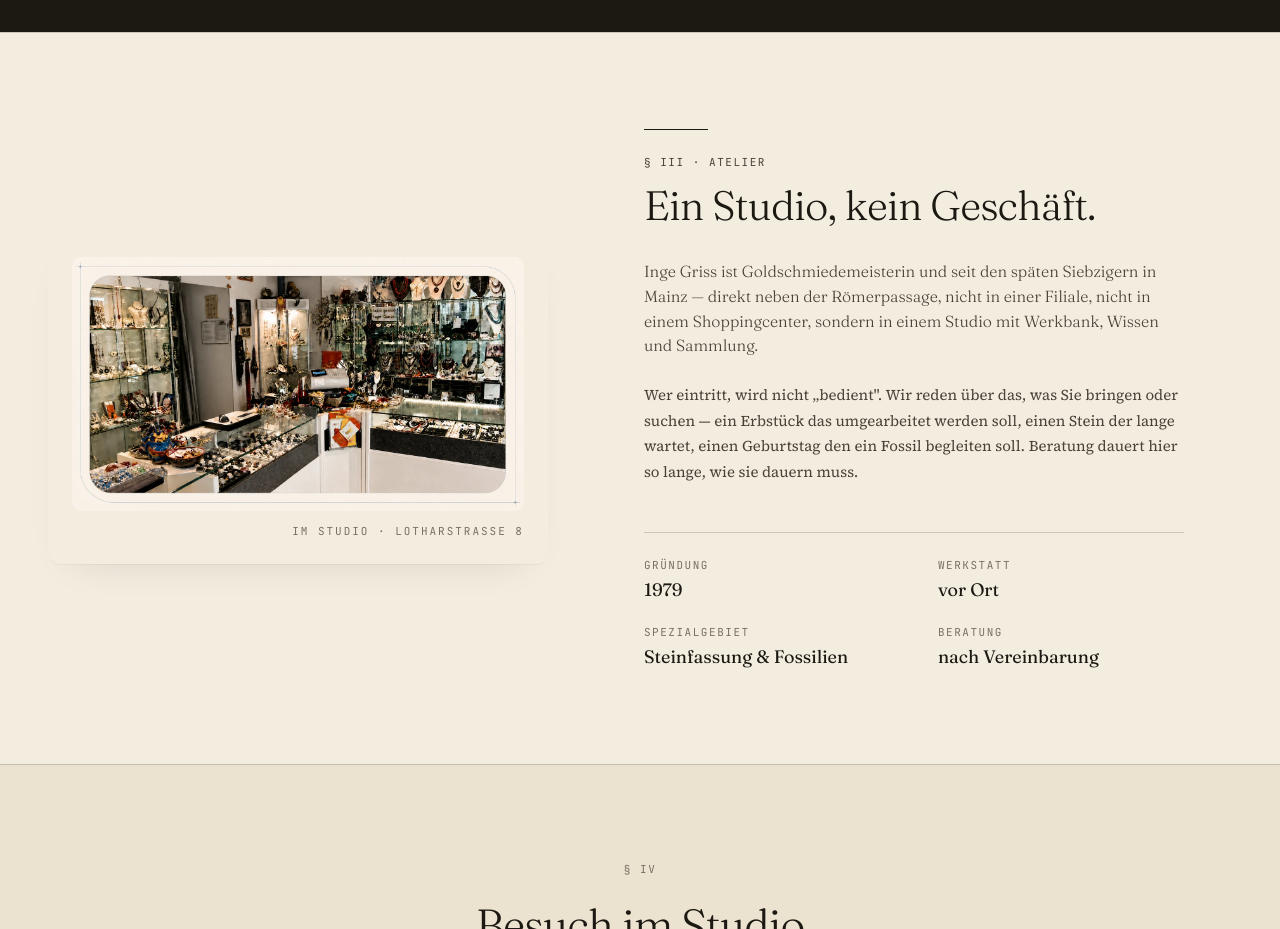
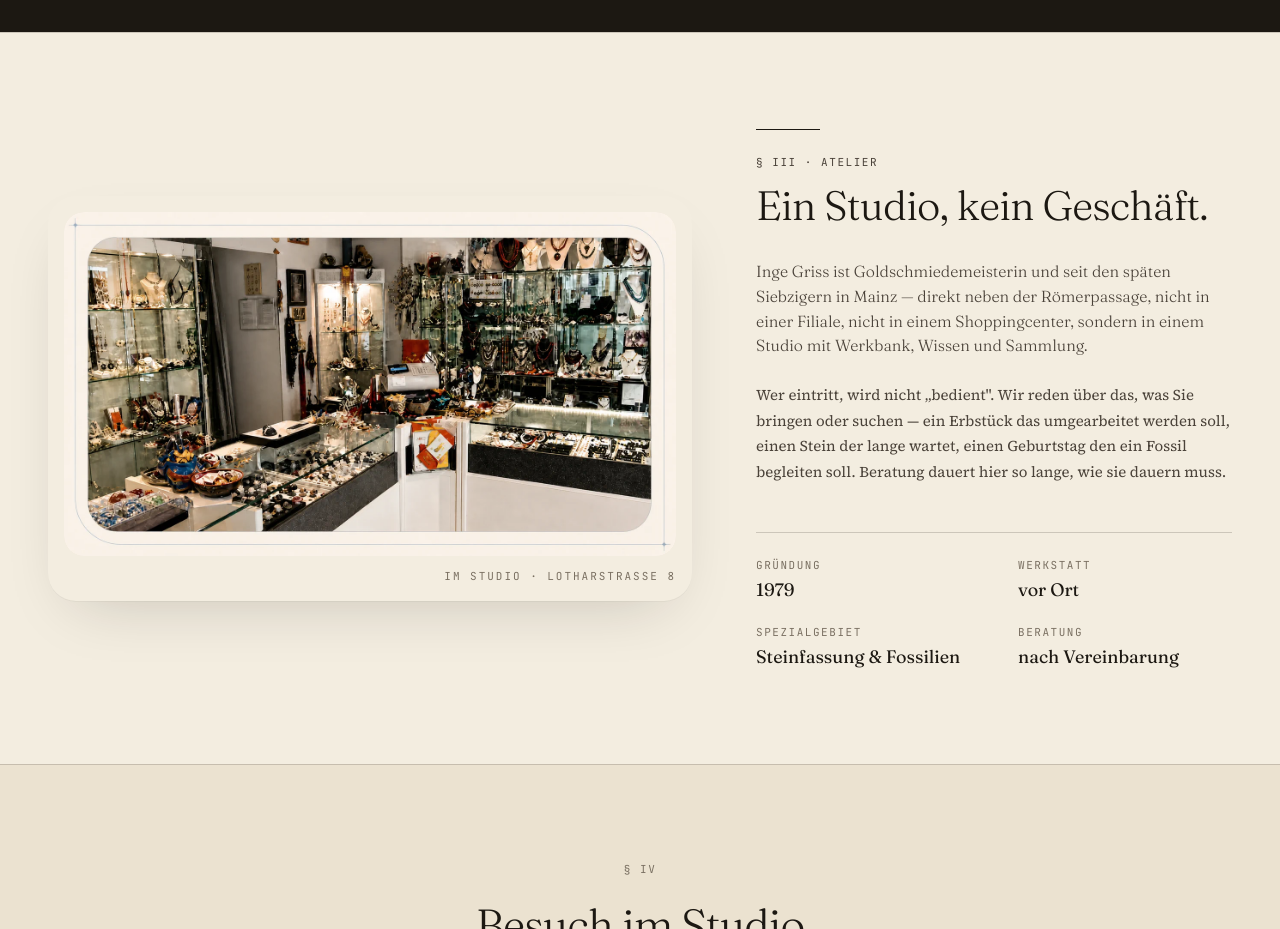
Before and after one commit to adamanm780-dotcom/stein-studio-griss, a plain HTML site: page index.html in a window 1280 px wide. Shown: the part 7180-8109 px from the top of the page. Drawn offline with Linux system fonts and the light colour scheme.

Commit message:
Atelier-Foto: groesser und mit runderen Ecken
- Grid 1.15fr | 0.85fr (war 0.85fr | 1fr) - Foto-Spalte ist jetzt
  die breitere
- Frame-padding auf s-4 reduziert, damit das Bild mehr Platz hat
- border-radius 28px (Frame) / 20px (Bild) - deutlich runder
- Hover-shadow staerker fuer mehr Tiefe

Co-Authored-By: Claude Opus 4.7 (1M context) <noreply@anthropic.com>

```diff
--- a/css/styles.css
+++ b/css/styles.css
@@ -1111,8 +1111,8 @@ body > * { position: relative; z-index: 2; }
   margin: 0 auto;
   padding: 0 var(--gutter);
   display: grid;
-  grid-template-columns: 0.85fr 1fr;
-  gap: var(--s-9);
+  grid-template-columns: 1.15fr 0.85fr;
+  gap: var(--s-8);
   align-items: center;
 }
 
@@ -1126,22 +1126,23 @@ body > * { position: relative; z-index: 2; }
 }
 .atelier__art--photo {
   margin: 0;
-  padding: var(--s-5);
-  border-radius: 12px;
+  padding: var(--s-4);
+  border-radius: 28px;
   background: var(--paper);
-  box-shadow: 0 1px 0 rgba(28,24,18,0.04), 0 18px 40px -28px rgba(28,24,18,0.18);
+  box-shadow: 0 1px 0 rgba(28,24,18,0.04), 0 24px 60px -28px rgba(28,24,18,0.22);
   transition: box-shadow .5s ease, transform .5s ease;
   aspect-ratio: auto;
   overflow: visible;
+  width: 100%;
 }
 .atelier__art--photo:hover {
-  transform: translateY(-2px);
-  box-shadow: 0 1px 0 rgba(28,24,18,0.06), 0 28px 60px -28px rgba(28,24,18,0.28);
+  transform: translateY(-3px);
+  box-shadow: 0 1px 0 rgba(28,24,18,0.06), 0 36px 80px -28px rgba(28,24,18,0.32);
 }
 .atelier__photo {
   position: relative;
   overflow: hidden;
-  border-radius: 8px;
+  border-radius: 20px;
   aspect-ratio: 16 / 9;
   background: var(--paper-soft);
 }
--- a/index.html
+++ b/index.html
@@ -8,7 +8,7 @@
   <link rel="preconnect" href="https://fonts.googleapis.com" />
   <link rel="preconnect" href="https://fonts.gstatic.com" crossorigin />
   <link href="https://fonts.googleapis.com/css2?family=Fraunces:ital,opsz,wght,SOFT@0,9..144,200..900,30..100;1,9..144,200..900,30..100&family=Source+Serif+4:ital,opsz,wght@0,8..60,200..900;1,8..60,200..900&family=JetBrains+Mono:wght@300;400;500&display=swap" rel="stylesheet" />
-  <link rel="stylesheet" href="css/styles.css?v=17" />
+  <link rel="stylesheet" href="css/styles.css?v=18" />
   <link rel="icon" type="image/svg+xml" href="svg/favicon.svg" />
 </head>
 <body>
```
